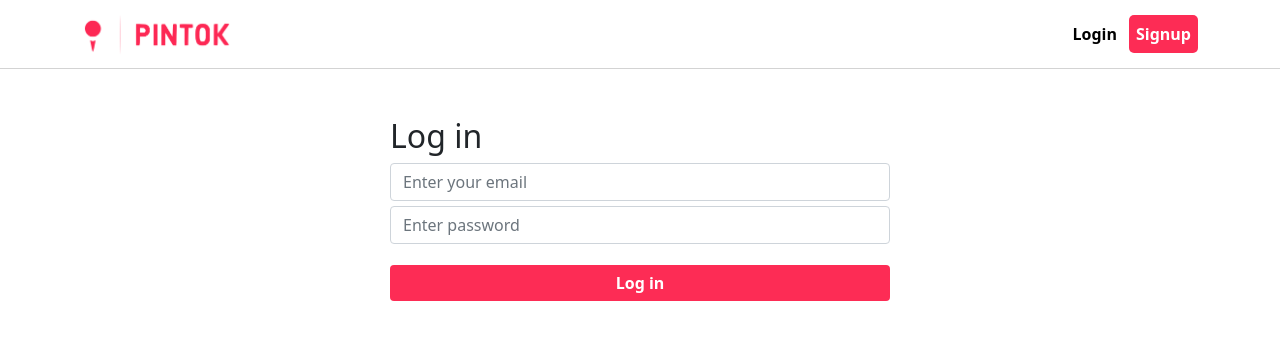
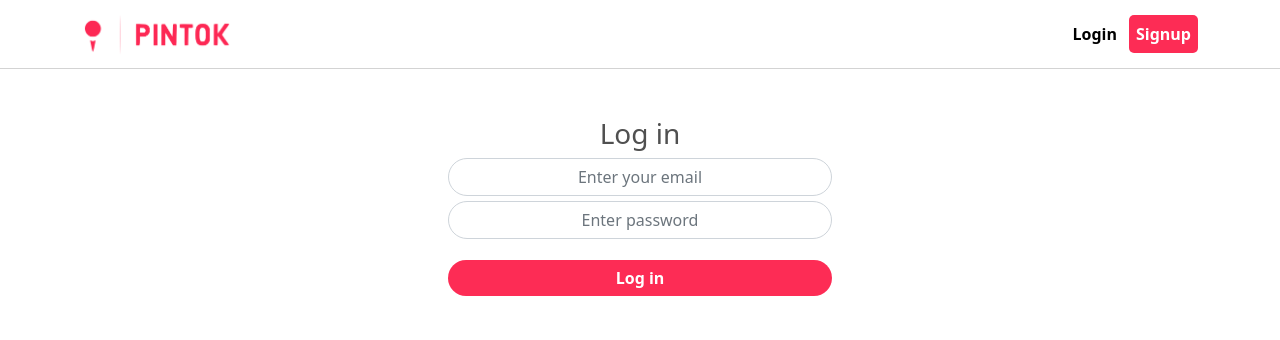
Before and after one commit to paolaagarmun/pintok-frontend, a React (Create React App) app: page /addCategory in a window 1280 px wide. Shown: the top 340 px of the page. Built offline with nearby package versions, Linux system fonts and the light colour scheme; no server answers.

Commit message:
added css to login/signup

```diff
--- a/src/context/AuthContext.js
+++ b/src/context/AuthContext.js
@@ -72,7 +72,7 @@ const AuthProvider = ({children}) => {
 
     const logOutUser = () => {
         localStorage.removeItem(jwt_string);
-        setLoggedIn(false)
+        setLoggedIn(false);
         getAllCategories();
     }
 
--- a/src/styles/form/_form.scss
+++ b/src/styles/form/_form.scss
@@ -1,5 +1,5 @@
 .form {
-    max-width: 500px;
+    max-width: 30vw;
     margin: 20px auto;
 
     button {
@@ -7,6 +7,7 @@
         color: white;
         font-weight: bold;
         border: none;
+        border-radius: 20px;
     }
     button:hover {
         background-color: white;
@@ -15,5 +16,12 @@
     }
     .input {
         margin-bottom: 5px;;
+        border-radius: 20px;
+        text-align: center;
+    }
+
+    h3 {
+        text-align: center;
+        color: rgb(80, 80, 80)
     }
 }
--- a/src/views/LoginView.js
+++ b/src/views/LoginView.js
@@ -1,5 +1,5 @@
 import { useContext, useState } from "react";
-import { Button, Form } from "react-bootstrap";
+import { Button, Form, InputGroup, FontAwesomeIcon } from "react-bootstrap";
 import { useNavigate } from "react-router-dom";
 import { AuthContext } from "../context/AuthContext";
 
@@ -47,7 +47,7 @@ function LoginView () {
                 noValidate
                 validated={validated}
             >
-                <h2>Log in</h2>
+                <h3>Log in</h3>
                 <Form.Group>
                     <Form.Control
                         value={user.email}
--- a/src/views/SignupView.js
+++ b/src/views/SignupView.js
@@ -49,7 +49,7 @@ function SignupView () {
                 noValidate
                 validated={validated}
             >
-                <h2>Sign up</h2>
+                <h3>Sign up</h3>
                 <Form.Group>
                     <Form.Control
                         value={user.name}
```
Also changed, not shown: src/images/key.png (added), src/images/user.png (added).
